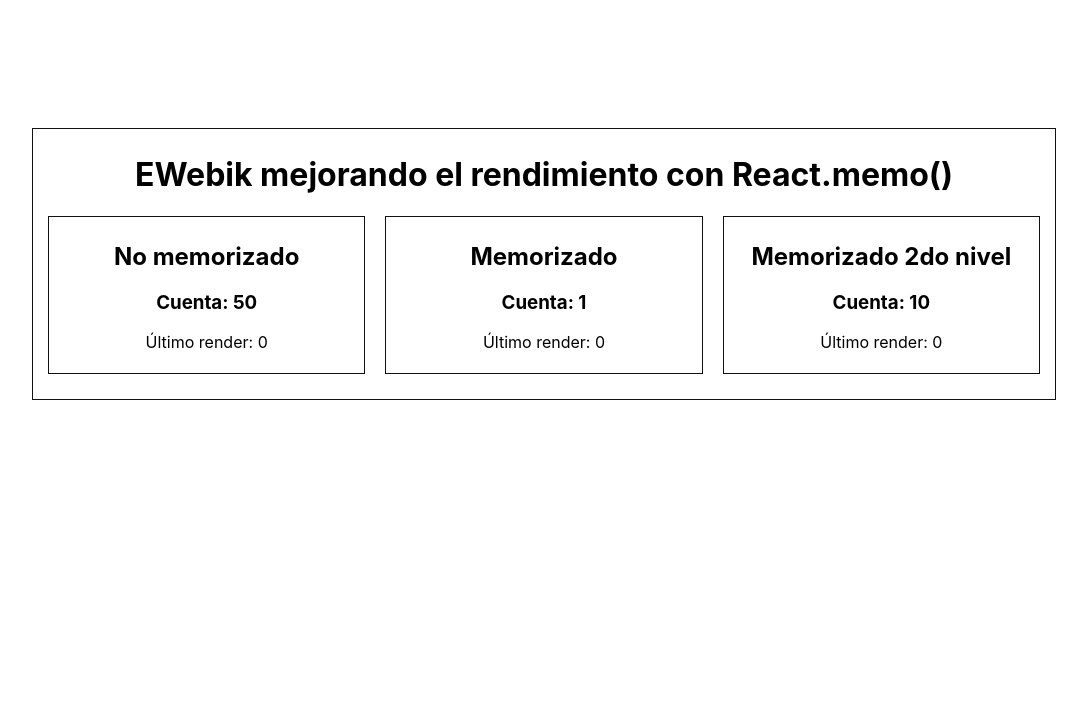
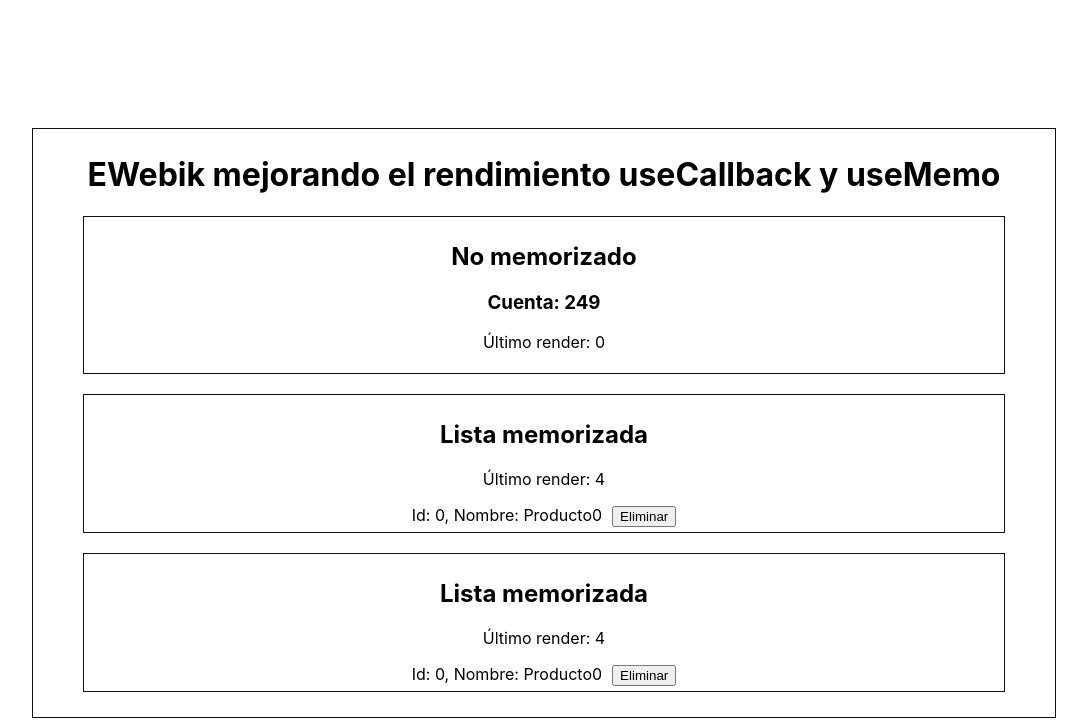
Before and after one commit to EWebik/react-js, a React (Create React App) app: page / in a window 1280 px wide. Shown: the top 724 px of the page, without its empty margins (96-1183 px from the left). Built offline with nearby package versions, Linux system fonts and the light colour scheme.

Commit message:
Capítulo 18 Utilizando los Hooks useCallback y useMemo

```diff
--- a/src/index.js
+++ b/src/index.js
@@ -1,10 +1,11 @@
-import React,{useEffect, useReducer, useState} from 'react';
+import React,{useEffect, useCallback, useState, useMemo} from 'react';
 import ReactDOM from 'react-dom';
 import './index.css';
 import App from './App';
 import * as serviceWorker from './serviceWorker';
 
-//HOC React.memo()
+//Hook useCallback y useMemo
+//React.memo
 
 const Counter = (props)=>{
   const {counter, title}=props;
@@ -17,76 +18,110 @@ const Counter = (props)=>{
   )
 }
 
-//Declaración
-//React.memo(<Component />, ()=>{})
+const List = (props)=>{
+  const{list,handleDelete}=props;
+  return(
+    <div className="hijo">
+      <h2>{"Lista memorizada"}</h2>
+      <p>{"Último render: " + new Date().getMilliseconds()}</p>
+      {
+        list.map((item)=>(
+          <div key={item.id}>
+            <span style={{marginRight:10}}>
+              {`Id: ${item.id}, Nombre: ${item.nombre}`}
+            </span>
+            <button onClick={()=>{
+              handleDelete(item.id)
+            }}>{"Eliminar"}</button>
+          </div>
+        ))
+      }
+    </div>
+  )
+}
 
-const CounterMemo = React.memo(
+const ListMemo = React.memo(
   (props)=>{
     return(
-      <Counter {...props} />
+      <List {...props} />
     )
-});
-
-//Diferenciación manual de propiedades
-//React.memo(<Component />, ()=>{})
-const CounterMemo1 = React.memo(
-  (props)=>{
-    const {data} = props;
-    return(
-      <Counter
-        title={data.title}
-        counter={data.counter} />
-    )
-},(prevProps, nextProps)=>{
-  //Si retornamos true:  No se renderiza
-  //Si retornamos false: Si se renderiza
-  return (
-    prevProps.data.title === nextProps.data.title &&
-    prevProps.data.counter === nextProps.data.counter
-  )
-});
-
+  }
+)
 
 const Component = ()=>{
   const [counter1, setCounter1] = useState(0);
-  const [counter2, setCounter2] = useState(0);
-  const [counter3, setCounter3] = useState(0);
+  const [list, setList] = useState([]);
+  const [id, setId] = useState(0);
+  const [update, setUpdate] = useState(0);
 
   useEffect(()=>{
-    setTimeout(() => {
+    let interval = setInterval(() => {
       setCounter1(counter1 + 1);
-    }, 100);
+      if(counter1 >= 1000){
+        let tList = list;
+        tList.push({
+          id:id,
+          nombre:"Producto"+id
+        });
+        setList(tList);
+        setId(id + 1);
+        setCounter1(0);
+        setUpdate(!update);
+      }
+    }, 1);
+    return ()=>{
+      clearInterval(interval);
+    }
   },[counter1]);
 
-  useEffect(()=>{
-    setTimeout(() => {
-      setCounter2(counter2 + 1);
-    }, 4000);
-  },[counter2]);
+  //Declaración
+  //useCallback(()=>{},[]);
 
-  useEffect(()=>{
-    setTimeout(() => {
-      setCounter3(counter3 + 1);
-    }, 500);
-  },[counter3]);
+  const handleDeleteCallback = useCallback(
+    (id)=>{
+      const tList = list.filter((item)=>{
+        return item.id !== id
+      });
+      setList(tList);
+      setUpdate(!update);
+    },[list]);
+
+    const handleDelete =
+      (id)=>{
+        const tList = list.filter((item)=>{
+          return item.id !== id
+        });
+        setList(tList);
+        setUpdate(!update);
+      };
+
+  //useMemo
+  const listUseMemo = useMemo(
+    ()=>
+    <List
+      list={list}
+      update={update}
+      handleDelete={handleDelete} />
+  ,[update]);
 
   return(
     <div className="padre">
-      <h1>{"EWebik mejorando el rendimiento con React.memo()"}</h1>
+      <h1>{"EWebik mejorando el rendimiento useCallback y useMemo"}</h1>
       <div className="hijos">
         <Counter
           title={"No memorizado"}
           counter={counter1}/>
-
-        <CounterMemo
-          title={"Memorizado"}
-          counter={counter2}/>
-
-        <CounterMemo1
-          data={{
-            title:"Memorizado 2do nivel",
-            counter:counter3
-          }} />
+      </div>
+      <div className="hijos">
+      <ListMemo
+        list={list}
+        update={update}
+        handleDelete={handleDeleteCallback} />
+      </div>
+      <div className="hijos">
+        {
+          listUseMemo
+        }
       </div>
     </div>
   )
```
Also changed, not shown: 1 other file (tests, documents, lock files or other folders).
